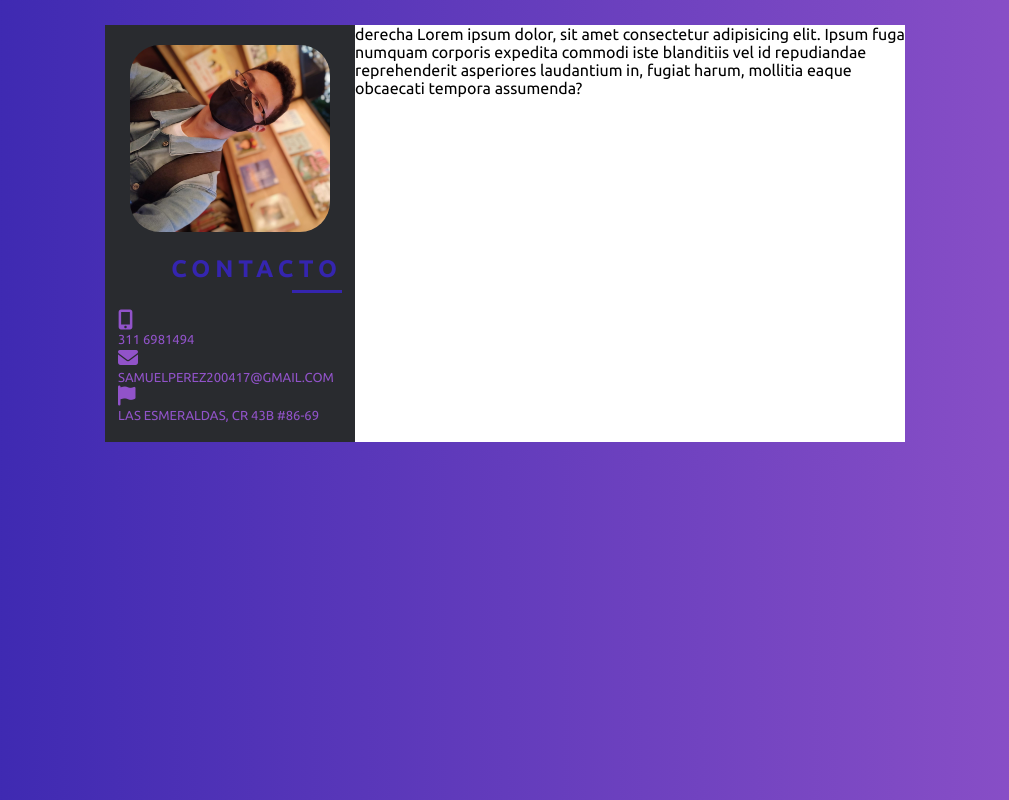
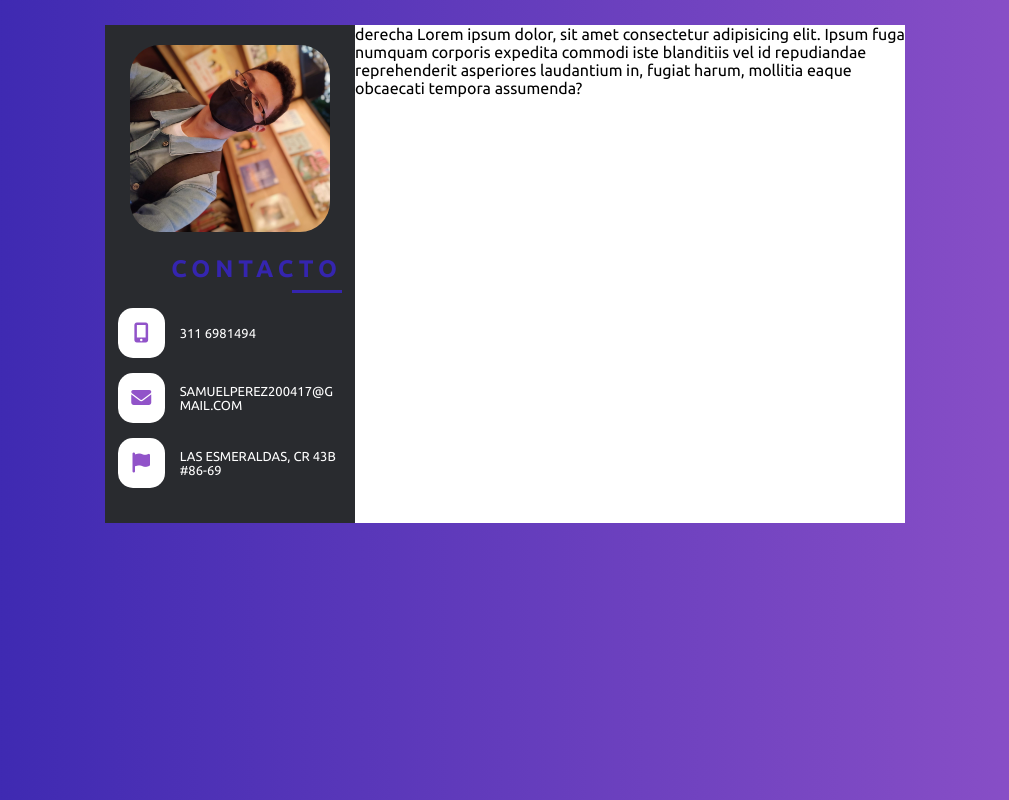
Before and after one commit to samthekiller17/sam, a plain HTML site: page index.html in a window 1280 px wide. Shown: the whole page, without its empty margins (135-1144 px from the left). Drawn offline with Linux system fonts and the light colour scheme; a web font is replaced by a local one.

Commit message:
se agrego un fondo blanco a los iconos y se cambio el color de la letra y se ajusto al formato

```diff
--- a/estilos.css/Style.css
+++ b/estilos.css/Style.css
@@ -75,3 +75,27 @@ body{
     text-transform: uppercase;
     font-size: 13px;
 }
+
+.contacto .li_contacto{
+    display: flex;
+    align-items: center;
+    width: 100%;
+    margin-bottom: 15px;
+}
+
+.contacto .li_contacto .icono{
+    width: 50px;
+    height: 50px;
+    background: #fff;
+    border-radius: 15px;
+    display: flex;
+    align-items: center;
+    justify-content: center;
+    margin-right: 15px;
+}
+
+.contacto .li_contacto .texto{
+    width: calc(100% - 50px);
+    word-break: break-word;
+    color: #fff;
+}
```
